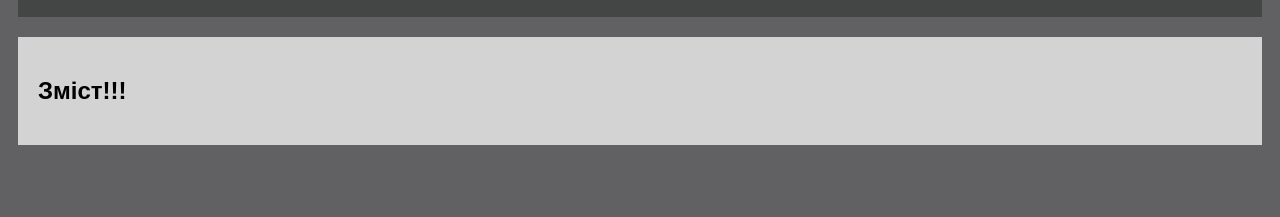
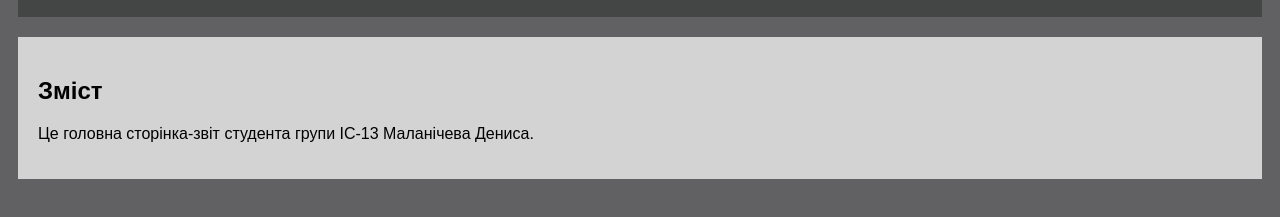
Before and after one commit to DenysMalanichev/WEB-LABS, a plain HTML site: page index.html in a window 1280 px wide. Shown: the part 139-356 px from the top of the page. Drawn offline with Linux system fonts and the light colour scheme.

Commit message:
Update index.html

```diff
--- a/index.html
+++ b/index.html
@@ -24,7 +24,8 @@
 		</header>
 		<main>
 			<div class="card">
-				<h2>Зміст!!!</h2>
+				<h2>Зміст</h2>
+				<p>Це головна сторінка-звіт студента групи ІС-13 Маланічева Дениса.</p>
 			</div>
 		</main>
 	</body>
```
